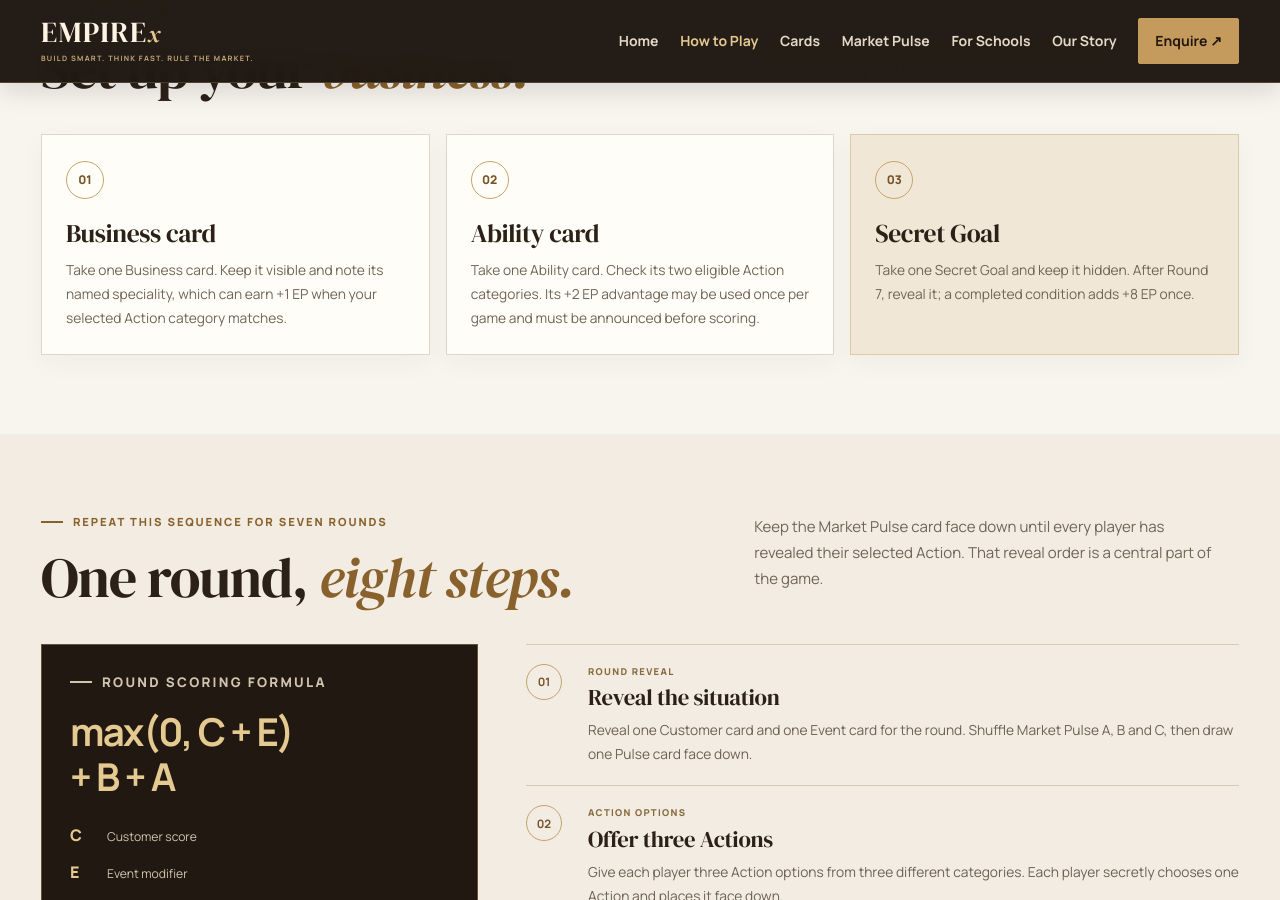
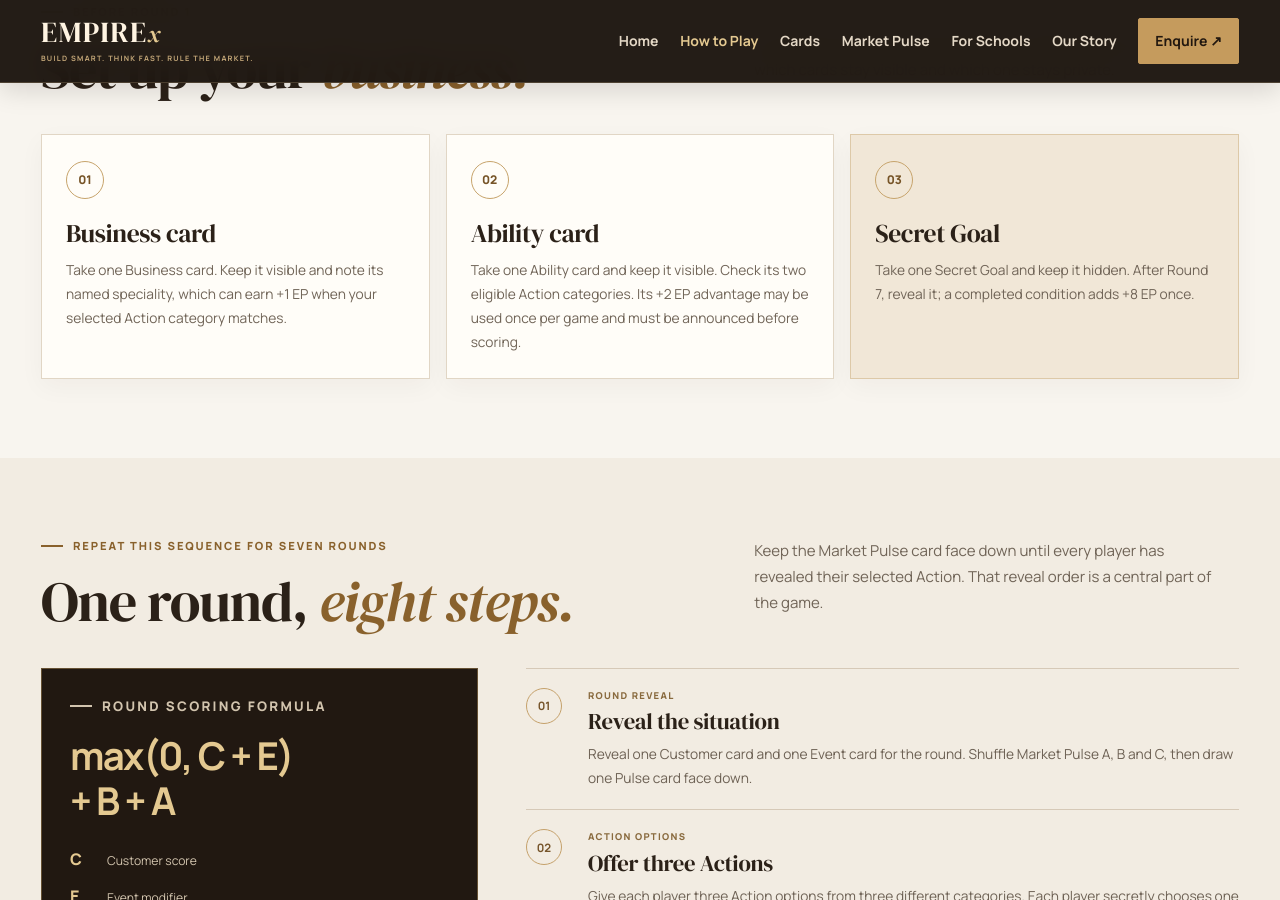
Before and after one commit to shlok-bhatt/EMPIREx, a Jekyll site: the page built from how-to-play.html, in a window 1280 px wide and 900 px high, scrolled down 602 px. Built offline with Jekyll 4.4.1, drawn with Linux system fonts in a browser that asks for light colours.

Commit message:
Clarify visible Business and Ability setup cards

```diff
--- a/how-to-play.html
+++ b/how-to-play.html
@@ -43,7 +43,7 @@ theme_color: "#211811"
       <article class="play-setup-card">
         <span class="setup-card-number">02</span>
         <h3>Ability card</h3>
-        <p>Take one Ability card. Check its two eligible Action categories. Its +2 EP advantage may be used once per game and must be announced before scoring.</p>
+        <p>Take one Ability card and keep it visible. Check its two eligible Action categories. Its +2 EP advantage may be used once per game and must be announced before scoring.</p>
       </article>
       <article class="play-setup-card setup-card-private">
         <span class="setup-card-number">03</span>
```
